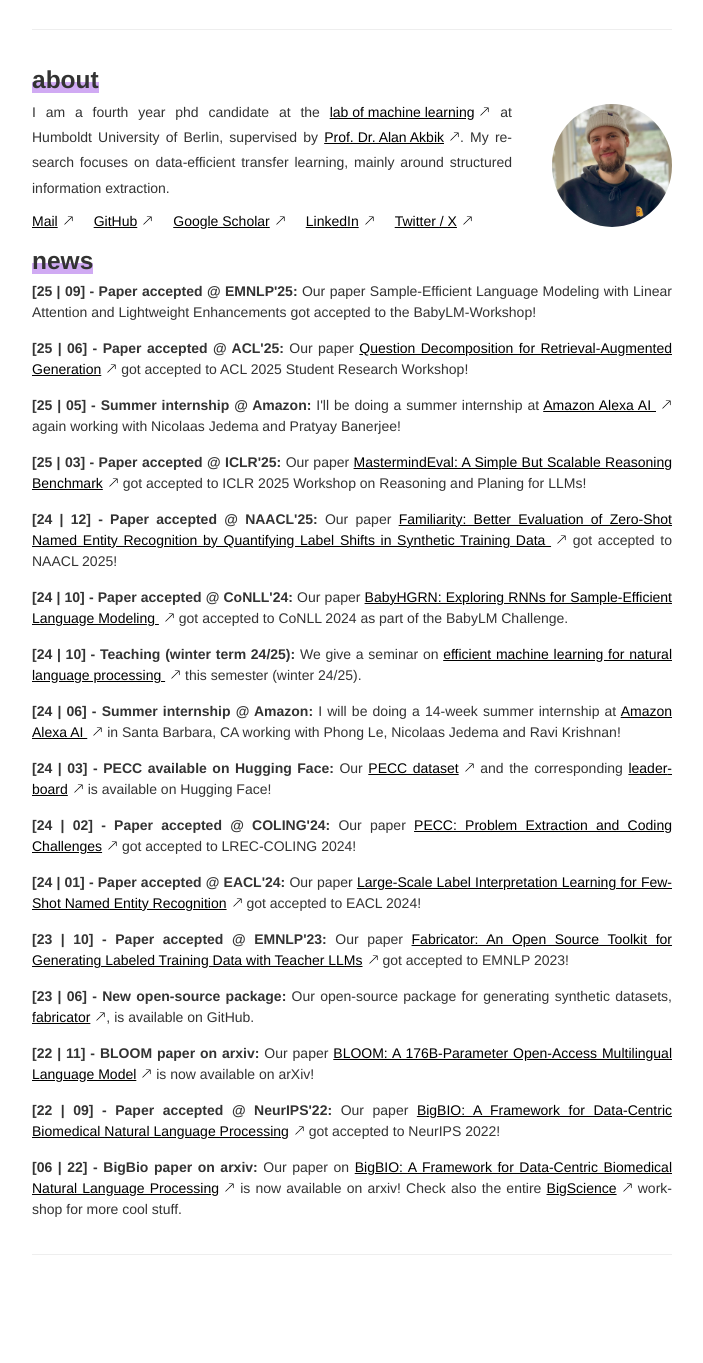
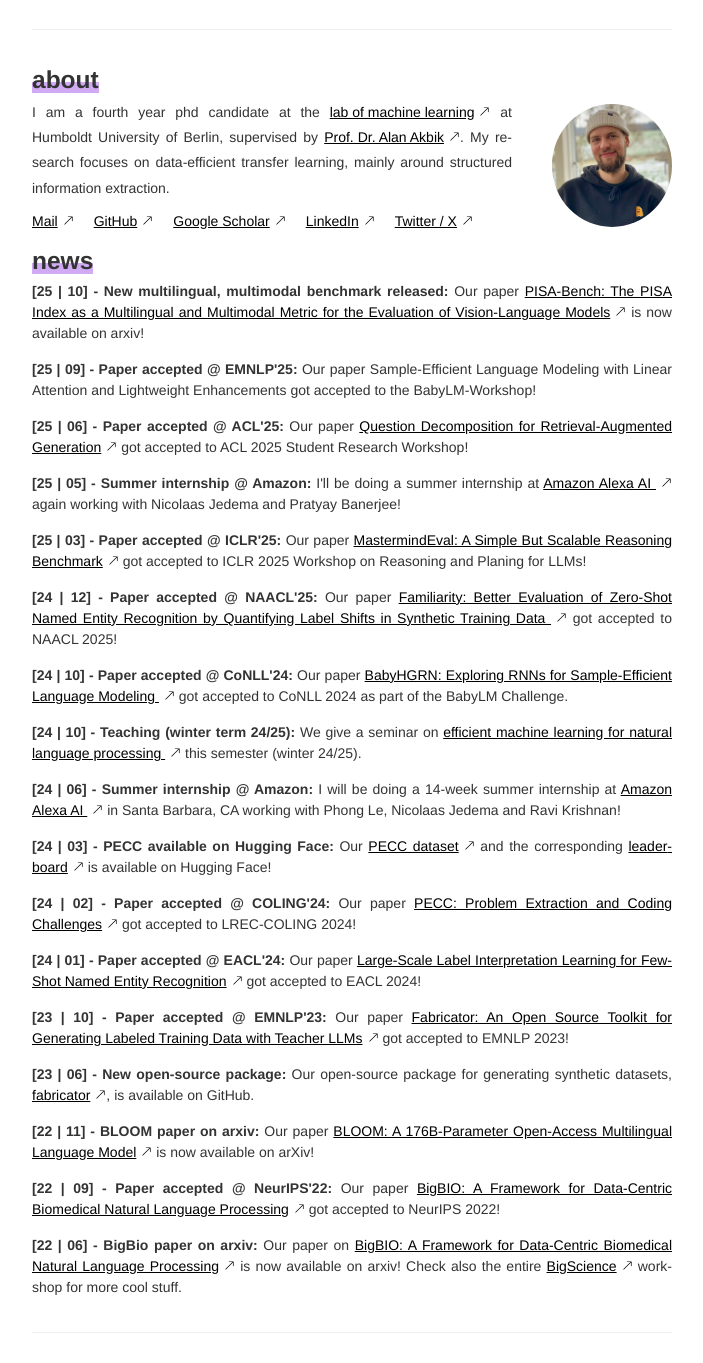
Before and after one commit to whoisjones/whoisjones.github.io, a Jekyll site: the page built from index.md, in a window 1280 px wide. Shown: the whole page, without its empty margins (288-991 px from the left). Built offline with Jekyll 4.4.1, drawn with Linux system fonts in a browser that asks for light colours; our own code applies the rules of GitHub Pages for plain Markdown files; before the commit the page ends 1285 px from its top, so only the background shows below that.

Commit message:
add pisa bench

```diff
--- a/index.md
+++ b/index.md
@@ -21,7 +21,9 @@ title:
 
 ### news
 <div class="updates">
-    <ul>
+   <ul>
+        <li><strong>[25 | 10] - New multilingual, multimodal benchmark released:</strong> Our paper <a href="https://arxiv.org/abs/2510.24792">PISA-Bench: The PISA Index as a Multilingual and Multimodal Metric for the Evaluation of Vision-Language Models</a> is now available on arxiv!
+        </li>
         <li><strong>[25 | 09] - Paper accepted @ EMNLP'25:</strong> Our paper Sample-Efficient Language Modeling with Linear Attention and Lightweight Enhancements got accepted to the BabyLM-Workshop!
         </li>
         <li><strong>[25 | 06] - Paper accepted @ ACL'25:</strong> Our paper <a href="https://aclanthology.org/2025.acl-srw.32/">Question Decomposition for Retrieval-Augmented Generation</a> got accepted to ACL 2025 Student Research Workshop!
@@ -30,64 +32,52 @@ title:
         </li>
         <li><strong>[25 | 03] - Paper accepted @ ICLR'25:</strong> Our paper <a href="https://arxiv.org/abs/2503.05891">MastermindEval: A Simple But Scalable Reasoning Benchmark</a> got accepted to ICLR 2025 Workshop on Reasoning and Planing for LLMs!
         </li>
-
         <li><strong>[24 | 12] - Paper accepted @ NAACL'25:</strong> Our paper
             <a href="https://arxiv.org/abs/2412.10121">
                 Familiarity: Better Evaluation of Zero-Shot Named Entity Recognition by Quantifying Label Shifts in Synthetic Training Data
             </a> got accepted to NAACL 2025!
         </li>
-
         <li><strong>[24 | 10] - Paper accepted @ CoNLL'24:</strong> Our paper
             <a href="https://aclanthology.org/2024.conll-babylm.7/">
                 BabyHGRN: Exploring RNNs for Sample-Efficient Language Modeling
             </a> got accepted to CoNLL 2024 as part of the BabyLM Challenge.
         </li>
-
         <li><strong>[24 | 10] - Teaching (winter term 24/25):</strong> We give a seminar on
             <a href="https://agnes.hu-berlin.de/lupo/rds?state=verpublish&status=init&vmfile=no&publishid=221779&moduleCall=webInfo&publishConfFile=webInfo&publishSubDir=veranstaltung">
                 efficient machine learning for natural language processing
             </a> this semester (winter 24/25).
         </li>
-
         <li><strong>[24 | 06] - Summer internship @ Amazon:</strong> I will be doing a 14-week summer internship at <a href="https://www.amazon.science"> Amazon Alexa AI </a> in Santa Barbara, CA working with Phong Le, Nicolaas Jedema and Ravi Krishnan!</li>
-
         <li><strong>[24 | 03] - PECC available on Hugging Face:</strong> Our
             <a href="https://huggingface.co/datasets/PatrickHaller/pecc">PECC dataset</a>
             and the corresponding
             <a href="https://huggingface.co/spaces/PatrickHaller/pecc-leaderboard">leaderboard</a>
             is available on Hugging Face!
         </li>
-
         <li><strong>[24 | 02] - Paper accepted @ COLING'24:</strong> Our paper
             <a href="https://aclanthology.org/2024.lrec-main.1111/">PECC: Problem Extraction and Coding Challenges</a>
             got accepted to LREC-COLING 2024!
         </li>
-
         <li><strong>[24 | 01] - Paper accepted @ EACL'24:</strong> Our paper
             <a href="https://aclanthology.org/2024.eacl-long.178/">Large-Scale Label Interpretation Learning for Few-Shot Named Entity Recognition</a>
             got accepted to EACL 2024!
         </li>
-
         <li><strong>[23 | 10] - Paper accepted @ EMNLP'23:</strong> Our paper
             <a href="https://aclanthology.org/2023.emnlp-demo.1/">Fabricator: An Open Source Toolkit for Generating Labeled Training Data with Teacher LLMs</a>
             got accepted to EMNLP 2023!
         </li>
-
         <li><strong>[23 | 06] - New open-source package:</strong> Our open-source package for generating synthetic datasets,
             <a href="https://github.com/flairNLP/fabricator">fabricator</a>, is available on GitHub.
         </li>
-
         <li><strong>[22 | 11] - BLOOM paper on arxiv:</strong> Our paper
             <a href="https://arxiv.org/abs/2211.05100">BLOOM: A 176B-Parameter Open-Access Multilingual Language Model</a>
             is now available on arXiv!
         </li>
-
         <li><strong>[22 | 09] - Paper accepted @ NeurIPS'22:</strong> Our paper
             <a href="https://arxiv.org/abs/2206.15076">BigBIO: A Framework for Data-Centric Biomedical Natural Language Processing</a>
             got accepted to NeurIPS 2022!
         </li>
-
-        <li><strong>[06 | 22] - BigBio paper on arxiv:</strong> Our paper on
+        <li><strong>[22 | 06] - BigBio paper on arxiv:</strong> Our paper on
             <a href="https://arxiv.org/abs/2206.15076">BigBIO: A Framework for Data-Centric Biomedical Natural Language Processing</a> is now available on arxiv! Check also the entire
             <a href="https://bigscience.huggingface.co">BigScience</a> workshop for more cool stuff.
         </li>
```
